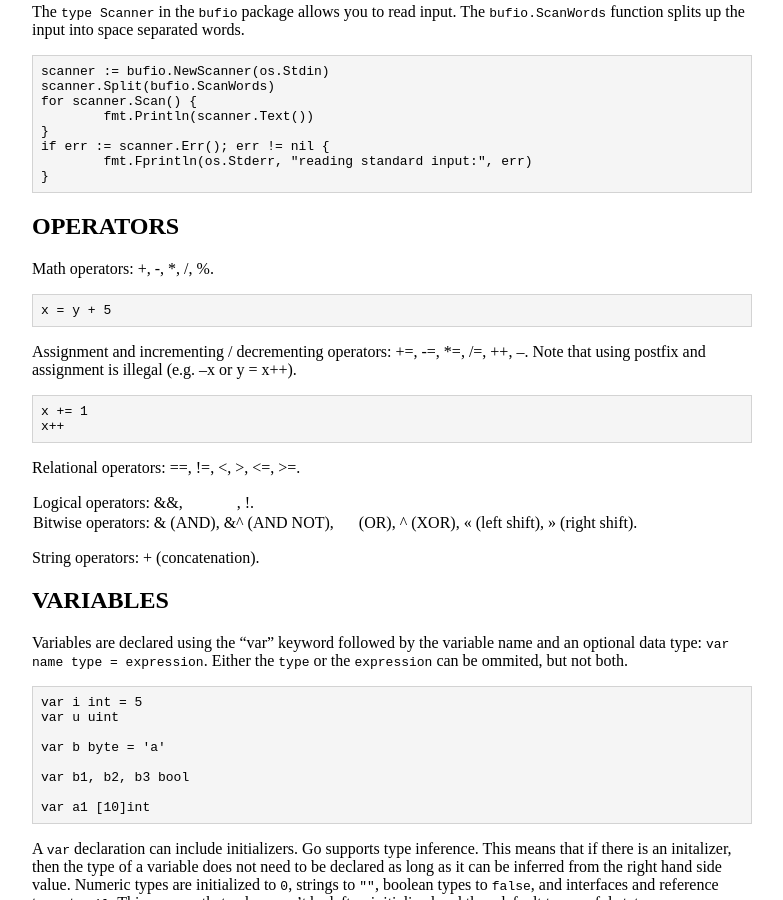
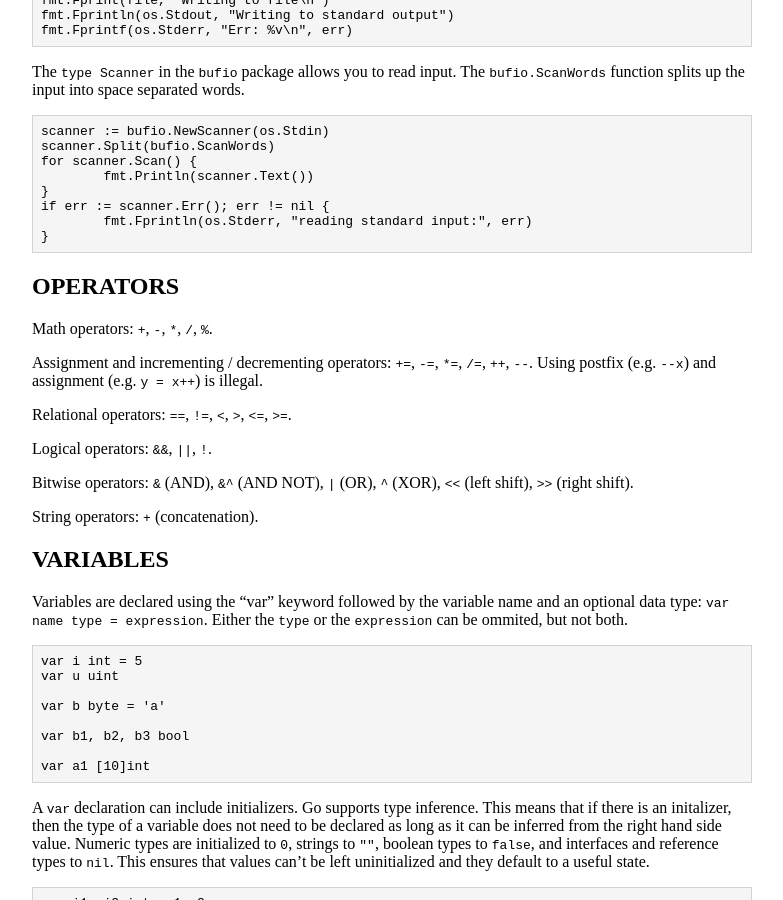
Before and after one commit to maxkossek/maxkossek.github.io, a Jekyll site: the page built from _posts/2020-06-04-go.md, in a window 1280 px wide and 900 px high, scrolled down 1885 px. Shown: the whole window, without its empty margins (248-1031 px from the left). Built offline with Jekyll 4.4.1, drawn with Linux system fonts in a browser that asks for light colours; some of the changed text lies outside the part shown.

Commit message:
Fix markdown formatting issues.

````diff
--- a/_posts/2020-06-04-go.md
+++ b/_posts/2020-06-04-go.md
@@ -132,24 +135,17 @@ if err := scanner.Err(); err != nil {
 OPERATORS
 ---------
 
-Math operators: +, -, *, /, %.
-```
-x = y + 5
-```
+Math operators: `+`, `-`, `*`, `/`, `%`.
 
-Assignment and incrementing / decrementing operators: +=, -=, *=, /=, ++, --. Note that using postfix and assignment is illegal (e.g. --x or y = x++).
-```
-x += 1
-x++
-```
+Assignment and incrementing / decrementing operators: `+=`, `-=`, `*=`, `/=`, `++`, `--`. Using postfix (e.g. `--x`) and assignment (e.g. `y = x++`) is illegal.
 
-Relational operators: ==, !=, <, >, <=, >=.
+Relational operators: `==`, `!=`, `<`, `>`, `<=`, `>=`.
 
-Logical operators: &&, ||, !.
+Logical operators: `&&`, `||`, `!`.
 
-Bitwise operators: & (AND), &^ (AND NOT), | (OR), ^ (XOR), << (left shift), >> (right shift).
+Bitwise operators: `&` (AND), `&^` (AND NOT), `|` (OR), `^` (XOR), `<<` (left shift), `>>` (right shift).
 
-String operators: + (concatenation).
+String operators: `+` (concatenation).
 
 
 
@@ -1136,7 +1132,6 @@ STANDARD LIBRARY
 : Functions for working with runes: `IsDigit`, `IsLetter`, `IsLower`, `IsUpper`.
 
 
-
 References: [^donovan] [^google]
 
 [^donovan]: Donovan, A. A., & Kernighan, B. W. (2015). The Go programming language. Addison-Wesley Professional.
````
Also changed, not shown: other parts of _posts/2020-06-04-go.md (+4 -1 lines).
